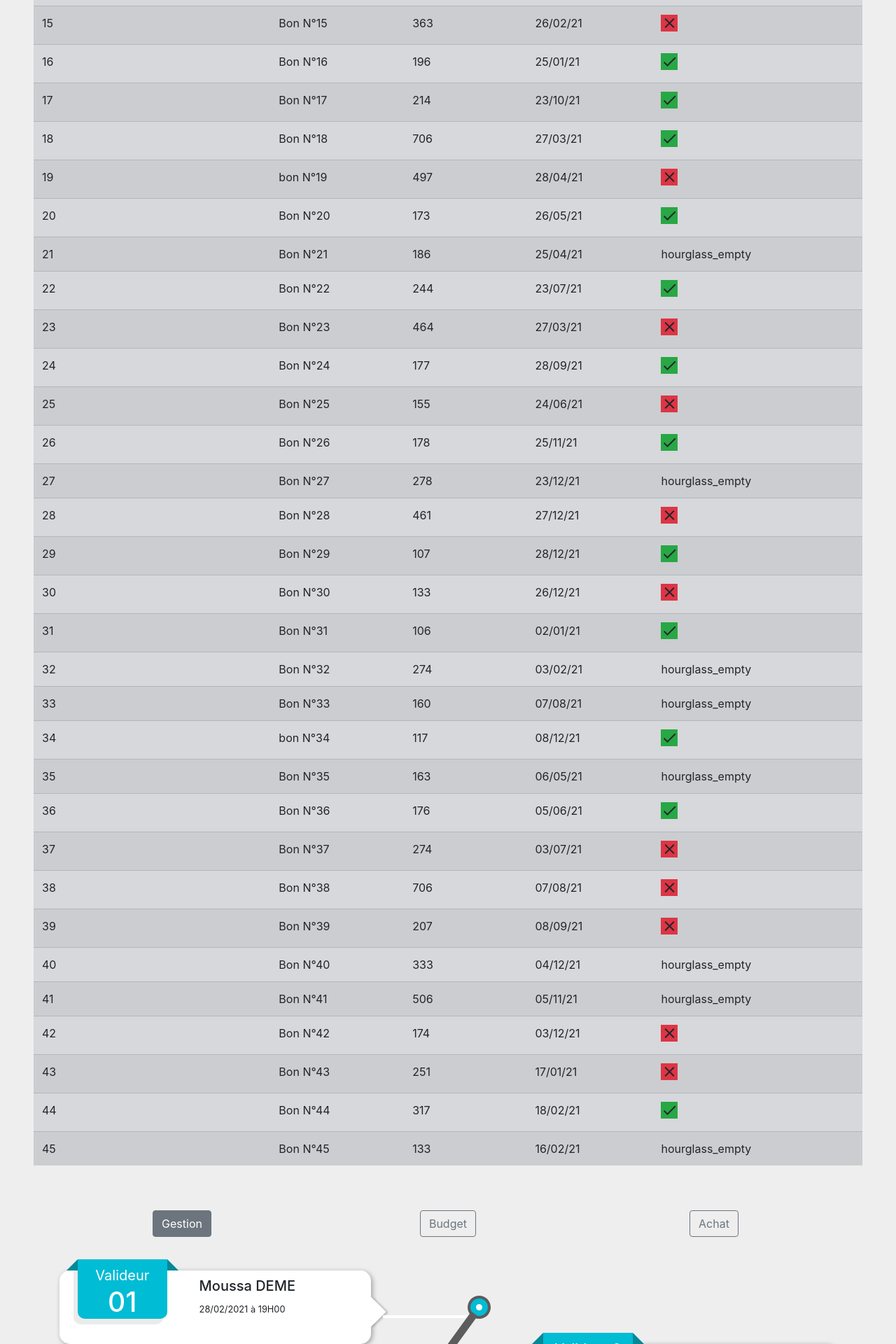
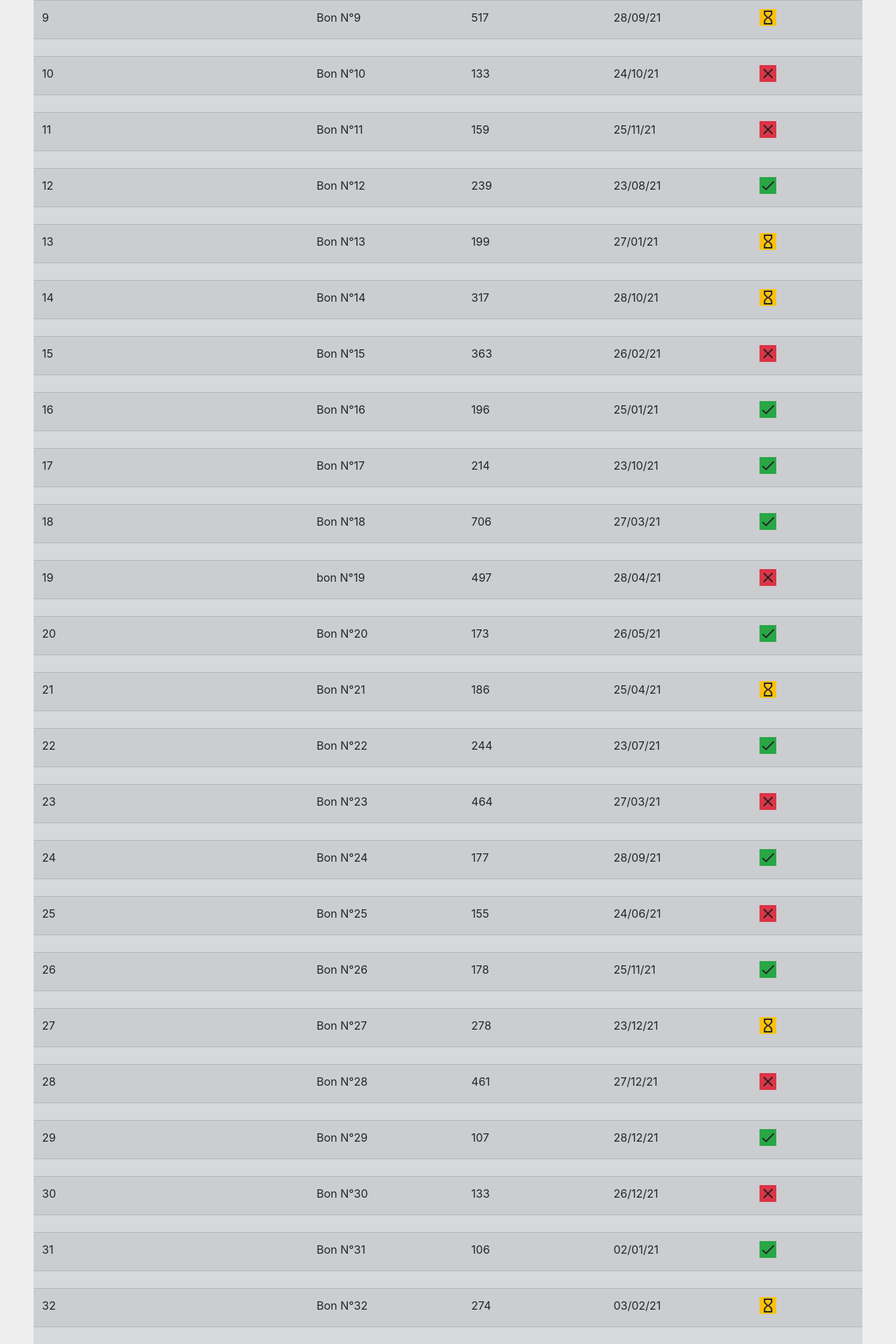
Before and after one commit to MoussaDeme/front, a Flask app: page / in a window 1280 px wide. Shown: the part 880-2800 px from the top of the page at 70% size. Run offline with Flask 2, Linux system fonts and the light colour scheme; some libraries are stand-ins or nearby versions.

Commit message:
Update index.html

```diff
--- a/templates/index.html
+++ b/templates/index.html
@@ -35,59 +40,45 @@
     </thead>
     <tbody>
                 {%for i in range(0, len)%}
-                    <tr data-toggle="modal" data-target="#exampleModal">
+                    <tr data-toggle="collapse" data-target="#exampleCollapse{{i}}">
                     {%for j in range(0, 5)%}
                         {% if tab[i][j]=="done" %}
                             <td><span class="material-icons bg-success">done</span></td>
                         {% elif tab[i][j]=="clear" %}
                             <td><span class="material-icons bg-danger">clear</span></td>
+                        {% elif tab[i][j]=="hourglass_empty" %}
+                            <td><span class="material-icons bg-warning">hourglass_empty</span></td>
                         {% else %}
                             <td>{{ tab[i][j] }}</td>
                         {% endif %}
                      {% endfor %}
+
                     </tr>
-                {% endfor %}
-    </tbody>
-</table>
+<tr>
+                        <td colspan="5">
 
-    <!-- Modal -->
-<div class="modal fade" id="exampleModal" tabindex="-1" role="dialog" aria-labelledby="exampleModalLabel" aria-hidden="true">
-  <div class="modal-dialog" role="document">
-    <div class="modal-content">
-      <div class="modal-header">
-        <h5 class="modal-title" id="exampleModalLabel">bon de commande validation</h5>
-        <button type="button" class="close" data-dismiss="modal" aria-label="Close">
-          <span aria-hidden="true">&times;</span>
-        </button>
-      </div>
-      <div class="modal-body">
-          <div class="row">
-                <div class="col-sm-4"><button type="button" class="btn btn-outline-secondary" data-toggle="collapse" data-target="#collapse1">Gestion</button></div>
-                <div class="col-sm-4"><button type="button" class="btn btn-outline-secondary">Budget</button></div>
-                <div class="col-sm-4"><button type="button" class="btn btn-outline-secondary">Achat</button></div>
-           </div>
-      </div>
-      <div class="collapse" id="collapse1" style="width:1250px;">
-              <div class="card card-body">
-     <section class="our-blog p-0 m-0 bg-silver">
+                            <section class="our-blog p-0 m-0 bg-silver collapse hide"  id="exampleCollapse{{i}}">
     <div class="container work-process  pb-5 pt-5">
-        <div class="title mb-5 text-center">
-        <h3>Our <span class="site-color">Few Process</span></h3>
-    </div>
+
         <!-- ============ step 1 =========== -->
+    <div>
+        <div class="pb-5"><h2>Gestion</h2></div>
+        {% for b in range(0,lenGestion[i]) %}
+            {% if b%2==0 %}
         <div class="row">
             <div class="col-md-5">
+
                 <div class="process-box process-left" data-aos="fade-right" data-aos-duration="1000">
                     <div class="row">
                         <div class="col-md-5">
                             <div class="process-step">
                                 <p class="m-0 p-0">Valideur</p>
-                                <h2 class="m-0 p-0">01</h2>
+                                <h2 class="m-0 p-0">{{ b }}</h2>
                             </div>
                         </div>
                         <div class="col-md-7">
-                            <h5>Moussa DEME</h5>
-                            <p><small>28/02/2021 à 19H00 </small></p>
+                            <h5>{{  gestion[i][b][0] }}</h5>
+                            <p><small>{{  gestion[i][b][1] }} </small></p>
                         </div>
                     </div>
                     <div class="process-line-l"></div>
@@ -111,12 +165,12 @@
                         <div class="col-md-5">
                             <div class="process-step">
                                 <p class="m-0 p-0">Valideur 2</p>
-                                <h2 class="m-0 p-0">02</h2>
+                                <h2 class="m-0 p-0">{{ b }}</h2>
                             </div>
                         </div>
                         <div class="col-md-7">
-                            <h5>Thierno Diakhaby</h5>
-                            <p><small>29/02/2021 à 9H00 </small></p>
+                            <h5>{{  budget[i][b][0] }}</h5>
+                            <p><small>{{  budget[i][b][1] }} </small></p>
                         </div>
                     </div>
                     <div class="process-line-r"></div>
@@ -124,134 +178,25 @@
             </div>
 
         </div>
-        <!-- ============ step 3 =========== -->
-        <div class="row">
-            <div class="col-md-5">
-                <div class="process-box process-left" data-aos="fade-right" data-aos-duration="1000">
-                    <div class="row">
-                        <div class="col-md-5">
-                            <div class="process-step">
-                                <p class="m-0 p-0">Valideur</p>
-                                <h2 class="m-0 p-0">03</h2>
-                            </div>
-                        </div>
-                        <div class="col-md-7">
-                            <h5>Gilbert Emir</h5>
-                            <p><small>29/02/2021 à 11H00</small></p>
-                        </div>
-                    </div>
-                    <div class="process-line-l"></div>
-                </div>
-            </div>
-            <div class="col-md-2"></div>
-            <div class="col-md-5">
-                <div class="process-point-right"></div>
-            </div>
+            {% endif %}
+            {% endfor %}
         </div>
 
-        <!-- ============ -->
+
+
     </div>
 </section>
-              </div>
-      </div>
-      <div class="modal-footer">
-        <button type="button" class="btn btn-secondary" data-dismiss="modal">Close</button>
-      </div>
-    </div>
-  </div>
-</div>
+    <script>AOS.init();</script>
+                        </td>
+                    </tr>
+                {% endfor %}
+
+    </tbody>
+</table>
+
+
 </section>
 
-<section class="our-blog p-0 m-0 bg-silver">
-    <div class="container work-process  pb-5 pt-5">
-        <div class="title mb-5 text-center">
-        <div class="row">
-                <div class="col-sm-4"><button type="button" class="btn btn-outline-secondary active" data-toggle="collapse" data-target="#collapse1">Gestion</button></div>
-                <div class="col-sm-4"><button type="button" class="btn btn-outline-secondary">Budget</button></div>
-                <div class="col-sm-4"><button type="button" class="btn btn-outline-secondary">Achat</button></div>
-           </div>
-    </div>
-        <!-- ============ step 1 =========== -->
-        <div class="row">
-            <div class="col-md-5">
-                <div class="process-box process-left" data-aos="fade-right" data-aos-duration="1000">
-                    <div class="row">
-                        <div class="col-md-5">
-                            <div class="process-step">
-                                <p class="m-0 p-0">Valideur</p>
-                                <h2 class="m-0 p-0">01</h2>
-                            </div>
-                        </div>
-                        <div class="col-md-7">
-                            <h5>Moussa DEME</h5>
-                            <p><small>28/02/2021 à 19H00 </small></p>
-                        </div>
-                    </div>
-                    <div class="process-line-l"></div>
-                </div>
-            </div>
-            <div class="col-md-2"></div>
-            <div class="col-md-5">
-                <div class="process-point-right"></div>
-            </div>
-        </div>
-        <!-- ============ step 2 =========== -->
-        <div class="row">
-
-            <div class="col-md-5">
-                <div class="process-point-left"></div>
-            </div>
-            <div class="col-md-2"></div>
-            <div class="col-md-5">
-                <div class="process-box process-right" data-aos="fade-left" data-aos-duration="1000">
-                    <div class="row">
-                        <div class="col-md-5">
-                            <div class="process-step">
-                                <p class="m-0 p-0">Valideur 2</p>
-                                <h2 class="m-0 p-0">02</h2>
-                            </div>
-                        </div>
-                        <div class="col-md-7">
-                            <h5>Thierno Diakhaby</h5>
-                            <p><small>29/02/2021 à 9H00 </small></p>
-                        </div>
-                    </div>
-                    <div class="process-line-r"></div>
-                </div>
-            </div>
-
-        </div>
-        <!-- ============ step 3 =========== -->
-        <div class="row">
-            <div class="col-md-5">
-                <div class="process-box process-left" data-aos="fade-right" data-aos-duration="1000">
-                    <div class="row">
-                        <div class="col-md-5">
-                            <div class="process-step">
-                                <p class="m-0 p-0">Valideur</p>
-                                <h2 class="m-0 p-0">03</h2>
-                            </div>
-                        </div>
-                        <div class="col-md-7">
-                            <h5>Gilbert Emir</h5>
-                            <p><small>29/02/2021 à 11H00</small></p>
-                        </div>
-                    </div>
-                    <div class="process-line-l"></div>
-                </div>
-            </div>
-            <div class="col-md-2"></div>
-            <div class="col-md-5">
-                <div class="process-point-right"></div>
-            </div>
-        </div>
-
-        <!-- ============ -->
-    </div>
-</section>
-    	<script>
-  AOS.init();
-</script>
 
 
 {% endblock %}
```
Also changed, not shown: other parts of templates/index.html (+68 -0 lines).
